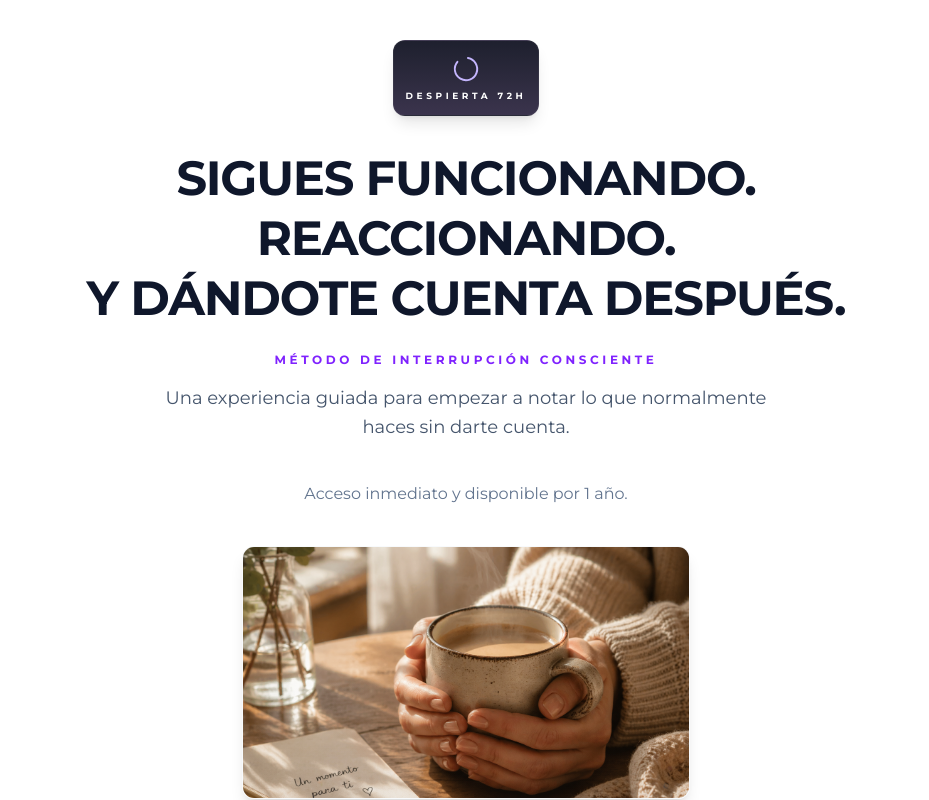
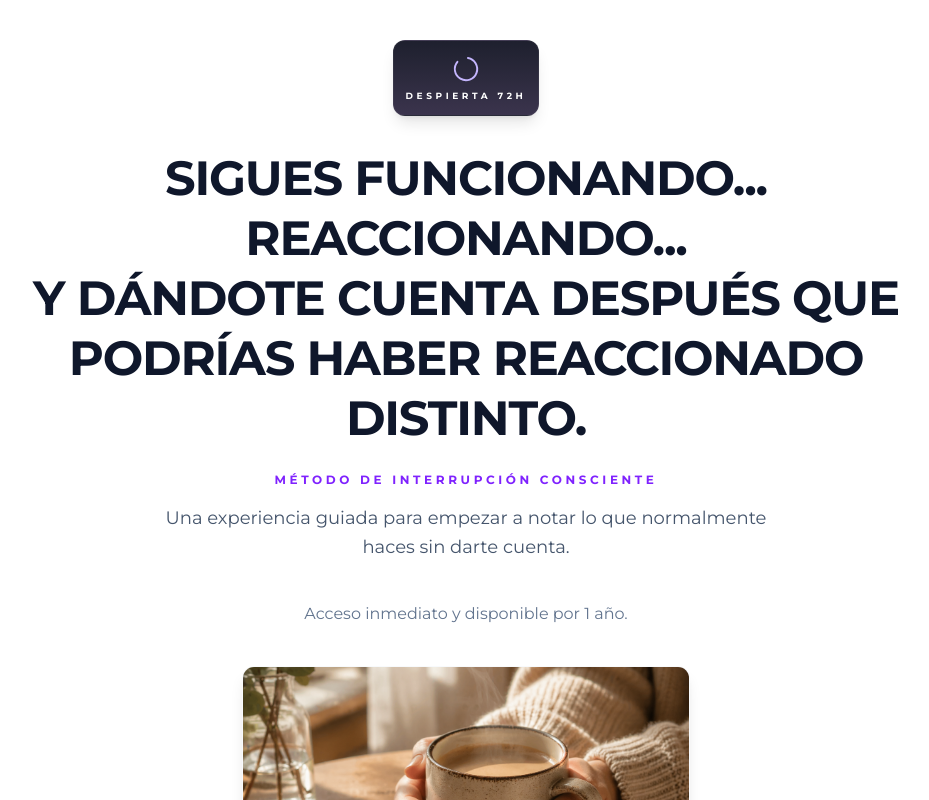
Before and after one commit to cursossolange/despierta-72h, a React (Vite) app: page / in a window 1280 px wide. Shown: the top 800 px of the page, without its empty margins (174-1103 px from the left). Built offline with nearby package versions, Linux system fonts and the light colour scheme; no server answers.

Commit message:
Update LandingPage.tsx

```diff
--- a/src/components/LandingPage.tsx
+++ b/src/components/LandingPage.tsx
@@ -160,11 +160,11 @@ export default function LandingPage({ onPurchase }: LandingPageProps) {
             {/* 1. Título principal (grande pero ajustado) */}
           <h1 className="text-3xl md:text-5xl font-black tracking-tight text-slate-900 mt-0 mb-4 md:mb-6 leading-tight">
   <>
-  SIGUES FUNCIONANDO.
+  SIGUES FUNCIONANDO...
   <br />
-  REACCIONANDO.
+  REACCIONANDO...
   <br />
-  Y DÁNDOTE CUENTA DESPUÉS.
+  Y DÁNDOTE CUENTA DESPUÉS QUE PODRÍAS HABER REACCIONADO DISTINTO.
 </>
 </h1>
 
```
